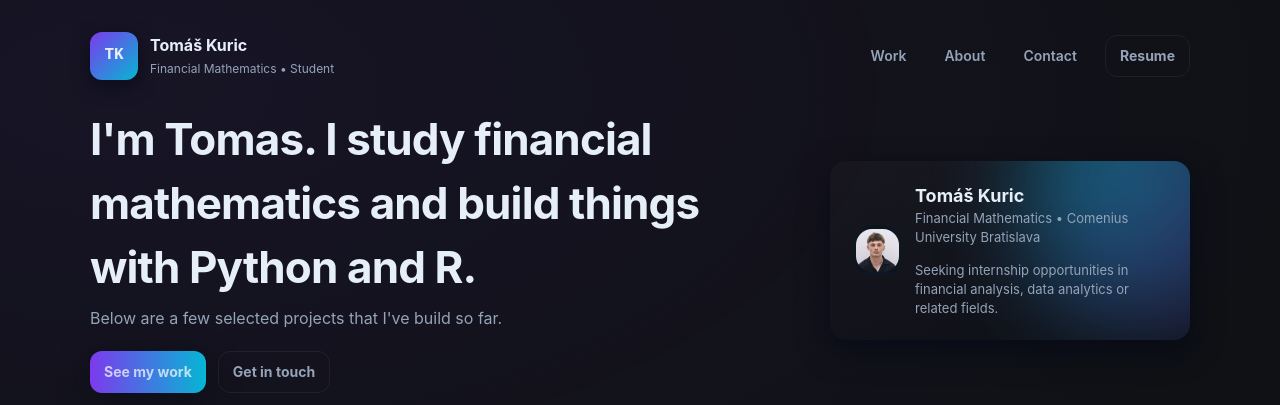
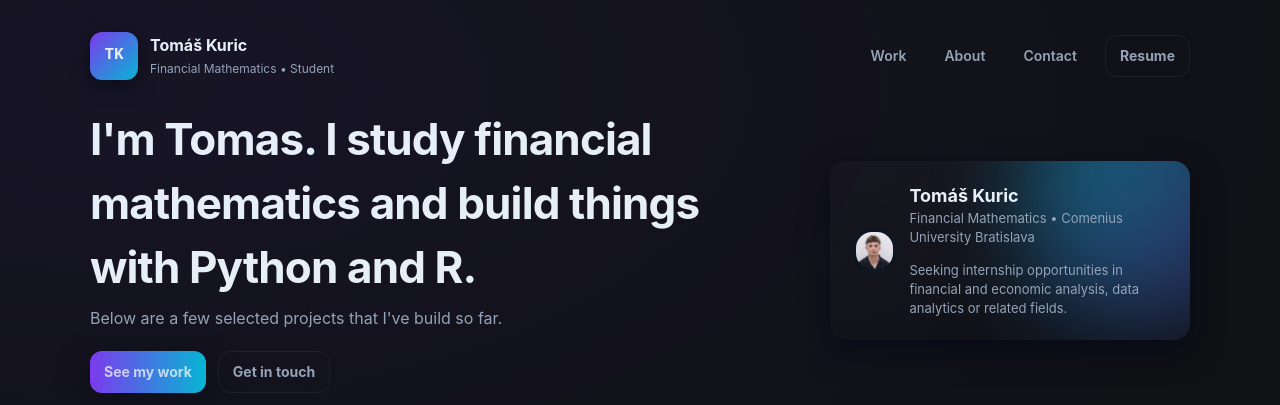
Before and after one commit to TomasKuric/tomaskuric.github.io, a Jekyll site: the page index.html, which Jekyll copies as it is, in a window 1280 px wide. Shown: the top 405 px of the page. Built offline with Jekyll 4.4.1, drawn with Linux system fonts in a browser that asks for light colours.

Commit message:
Update index.html

```diff
--- a/index.html
+++ b/index.html
@@ -50,7 +50,7 @@
                 <p>Financial Mathematics • Comenius University Bratislava</p>
               </div>
             </div>
-            <div class="small">Seeking internship opportunities in financial analysis, data analytics or related fields.</div>
+            <div class="small">Seeking internship opportunities in financial and economic analysis, data analytics or related fields.</div>
           </div>
         </div>
       </aside>
```
